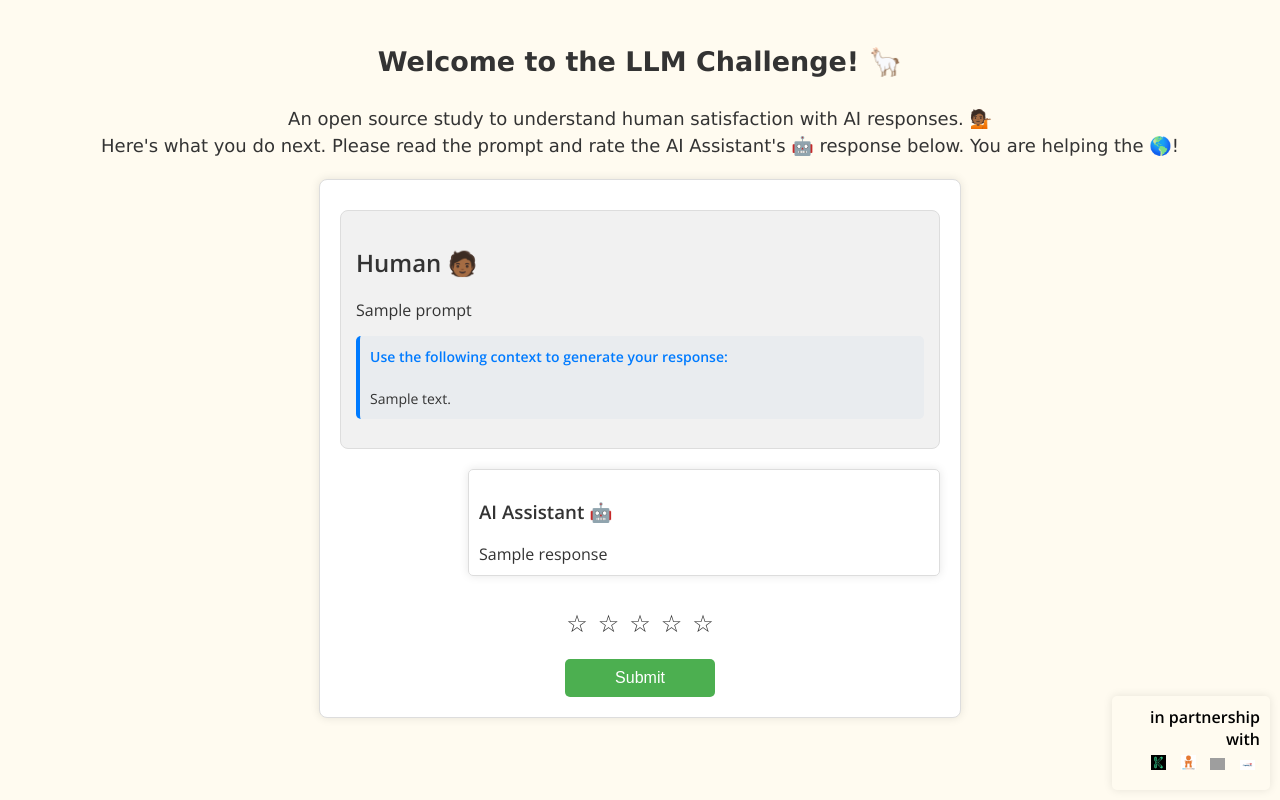
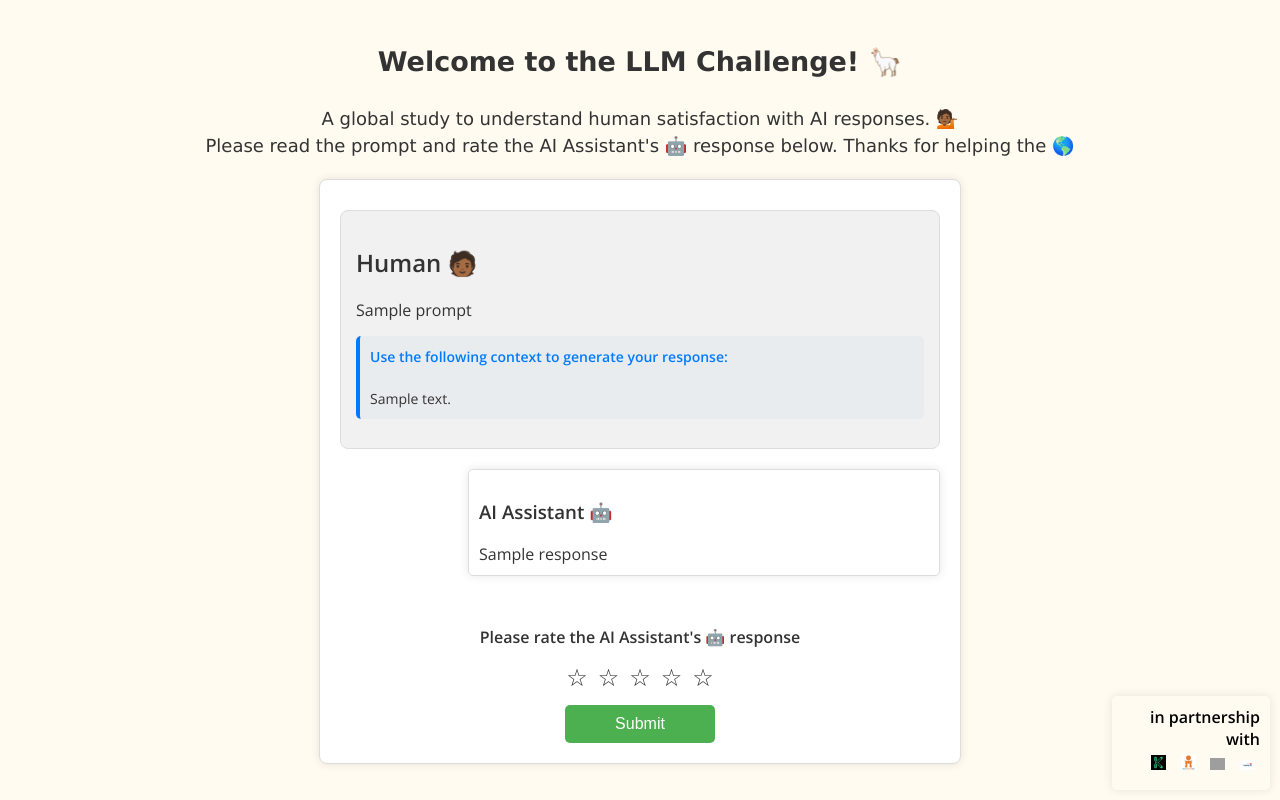
Before and after one commit to open-llm-initiative/llm-challenge, a Flask app: template templates/challenge.html in a window 1280 px wide. Run offline with Flask 3, Linux system fonts and the light colour scheme; the template is opened without the code that fills it: most values are stand-ins (such as "Sample title", 1, 10 or a date in 2020); grey boxes are pictures that could not be loaded.

Commit message:
fixed some styling based on feedback from user

```diff
--- a/static/web/challenge.css
+++ b/static/web/challenge.css
@@ -82,7 +82,7 @@ body {
 .rating {
     display: flex;
     justify-content: center;
-    margin: 20px 0;
+    margin: 12px 0;
     position: relative;
 }
 
--- a/templates/challenge.html
+++ b/templates/challenge.html
@@ -2,8 +2,8 @@
 {% block content %}
     <div class="header">
        <h2> Welcome to the LLM Challenge! 🦙</h2>
-       An open source study to understand human satisfaction with AI responses. 💁🏾 <br>
-       Here's what you do next. Please read the prompt and rate the AI Assistant's 🤖 response below. You are helping the 🌎!<br>
+       A global study to understand human satisfaction with AI responses. 💁🏾 <br>
+       Please read the prompt and rate the AI Assistant's 🤖 response below. Thanks for helping the 🌎<br>
     </div>
     {% include 'chat_container.html' %}
 {% endblock %}
--- a/templates/form.html
+++ b/templates/form.html
@@ -1,5 +1,6 @@
 <div class= "rating_form">
 <form id="rating_form" action="/submit" method="POST" onsubmit="return validateForm()">
+    <div style="margin-top:40px"><b>Please rate the AI Assistant's 🤖 response</b></div>
     <div class="rating">
         <input type="hidden" name="rating_for_prompt" id="rating_value" value="">
         <input type="hidden" name="prompt_id" id="prompt_id" value="{{ prompt_id }}">
```
